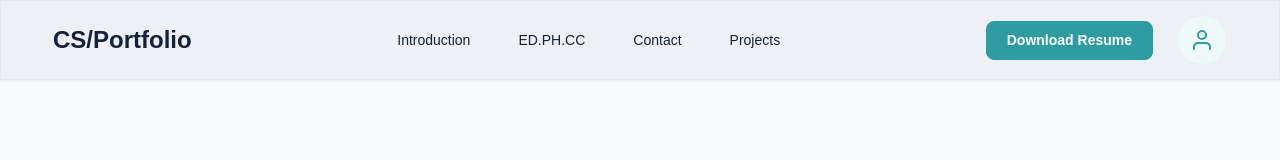
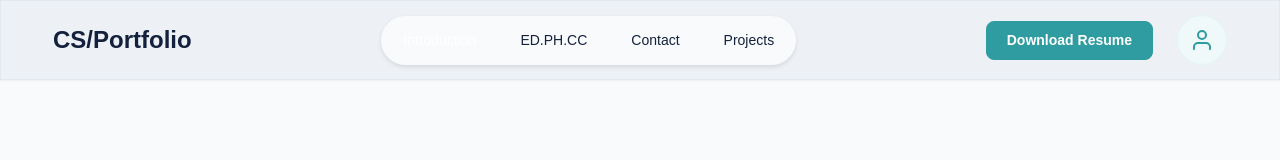
Before and after one commit to blksmth1725/cs_portfolio, a Next.js app in the folder cs_portfolio_client/: page /login in a window 1280 px wide. Shown: the top 160 px of the page. Built offline with nearby package versions, Linux system fonts and the light colour scheme; sample sign-in values are in the browser's storage.

Commit message:
Styling header routes

```diff
--- a/cs_portfolio_client/src/components/Header.tsx
+++ b/cs_portfolio_client/src/components/Header.tsx
@@ -1,6 +1,6 @@
 'use client';
 
-import { useState } from 'react';
+import { useState, useEffect, useRef } from 'react';
 import { useAuth } from '@/contexts/AuthContext';
 import { useRouter } from 'next/navigation';
 import '@/styles/components.css';
@@ -9,6 +9,10 @@ export default function Header() {
   const { isAuthenticated, logout, user } = useAuth();
   const router = useRouter();
   const [isDropdownOpen, setIsDropdownOpen] = useState(false);
+  const [activeSection, setActiveSection] = useState<string>('introduction');
+  const navRef = useRef<HTMLElement>(null);
+  const [sliderStyle, setSliderStyle] = useState({ left: 0, width: 0 });
+  const [isJiggling, setIsJiggling] = useState(false);
 
   const handleLogout = () => {
     setIsDropdownOpen(false);
@@ -27,6 +31,51 @@ export default function Header() {
     setIsDropdownOpen(!isDropdownOpen);
   };
 
+  useEffect(() => {
+    const handleSectionChange = (event: CustomEvent) => {
+      setActiveSection(event.detail);
+    };
+
+    window.addEventListener('sectionChange', handleSectionChange as EventListener);
+
+    return () => {
+      window.removeEventListener('sectionChange', handleSectionChange as EventListener);
+    };
+  }, []);
+
+  useEffect(() => {
+    const updateSliderPosition = () => {
+      if (!navRef.current) return;
+
+      const activeButton = navRef.current.querySelector(`.nav-item.active`) as HTMLElement;
+      if (activeButton) {
+        const navRect = navRef.current.getBoundingClientRect();
+        const buttonRect = activeButton.getBoundingClientRect();
+        const left = buttonRect.left - navRect.left;
+        const width = buttonRect.width;
+
+        setSliderStyle({ left, width });
+
+        // Trigger jiggle animation after slider reaches position
+        setTimeout(() => {
+          setIsJiggling(true);
+          setTimeout(() => {
+            setIsJiggling(false);
+          }, 300); // Match jiggle animation duration
+        }, 300); // Wait for slider animation to complete
+      }
+    };
+
+    // Small delay to ensure DOM is ready
+    const timer = setTimeout(updateSliderPosition, 0);
+    window.addEventListener('resize', updateSliderPosition);
+
+    return () => {
+      clearTimeout(timer);
+      window.removeEventListener('resize', updateSliderPosition);
+    };
+  }, [activeSection]);
+
   return (
     <header className="header">
       <div className="header-container">
@@ -40,28 +89,47 @@ export default function Header() {
 
           {/* Navigation - only show when authenticated */}
           {isAuthenticated && (
-            <nav className="header-nav">
+            <nav className="header-nav" ref={navRef}>
+              <div
+                className={`nav-slider ${isJiggling ? 'jiggle' : ''}`}
+                style={{
+                  left: `${sliderStyle.left}px`,
+                  width: `${sliderStyle.width}px`
+                }}
+              />
               <button
-                className="nav-item"
-                onClick={() => window.dispatchEvent(new CustomEvent('sectionChange', { detail: 'introduction' }))}
+                className={`nav-item ${activeSection === 'introduction' ? 'active' : ''}`}
+                onClick={() => {
+                  setActiveSection('introduction');
+                  window.dispatchEvent(new CustomEvent('sectionChange', { detail: 'introduction' }));
+                }}
               >
                 Introduction
               </button>
               <button
-                className="nav-item"
-                onClick={() => window.dispatchEvent(new CustomEvent('sectionChange', { detail: 'educationCertifications' }))}
+                className={`nav-item ${activeSection === 'educationCertifications' ? 'active' : ''}`}
+                onClick={() => {
+                  setActiveSection('educationCertifications');
+                  window.dispatchEvent(new CustomEvent('sectionChange', { detail: 'educationCertifications' }));
+                }}
               >
                 ED.PH.CC
               </button>
               <button
-                className="nav-item"
-                onClick={() => window.dispatchEvent(new CustomEvent('sectionChange', { detail: 'contact' }))}
+                className={`nav-item ${activeSection === 'contact' ? 'active' : ''}`}
+                onClick={() => {
+                  setActiveSection('contact');
+                  window.dispatchEvent(new CustomEvent('sectionChange', { detail: 'contact' }));
+                }}
               >
                 Contact
               </button>
               <button
-                className="nav-item"
-                onClick={() => window.dispatchEvent(new CustomEvent('sectionChange', { detail: 'projects' }))}
+                className={`nav-item ${activeSection === 'projects' ? 'active' : ''}`}
+                onClick={() => {
+                  setActiveSection('projects');
+                  window.dispatchEvent(new CustomEvent('sectionChange', { detail: 'projects' }));
+                }}
               >
                 Projects
               </button>
--- a/cs_portfolio_client/src/styles/components.css
+++ b/cs_portfolio_client/src/styles/components.css
@@ -97,26 +97,66 @@
 .header-nav {
   display: flex;
   align-items: center;
-  gap: 1rem;
+  gap: 0.75rem;
+  background: #f8fafc;
+  padding: 0.375rem;
+  border-radius: 50px;
+  box-shadow: 0 2px 4px rgba(0, 0, 0, 0.1);
+  position: relative;
+}
+
+.nav-slider {
+  position: absolute;
+  top: 0.375rem;
+  height: calc(100% - 0.75rem);
+  background: #2E9CA0;
+  border-radius: 50px;
+  transition: left 0.3s cubic-bezier(0.4, 0, 0.2, 1), width 0.3s cubic-bezier(0.4, 0, 0.2, 1);
+  box-shadow: 0 2px 4px rgba(46, 156, 160, 0.3);
+  z-index: 0;
+}
+
+.nav-slider.jiggle {
+  animation: jiggle 0.3s ease-in-out;
+}
+
+@keyframes jiggle {
+
+  0%,
+  100% {
+    transform: translateX(0);
+  }
+
+  25% {
+    transform: translateX(-3px);
+  }
+
+  75% {
+    transform: translateX(3px);
+  }
 }
 
 .nav-item {
-  background: none;
+  background: transparent;
   border: none;
   color: #14213D;
   font-size: 0.875rem;
   font-weight: 500;
   padding: 0.5rem 1rem;
-  border-radius: 6px;
+  border-radius: 50px;
   cursor: pointer;
-  transition: all 0.2s ease;
+  transition: color 0.2s ease;
   text-decoration: none;
+  position: relative;
+  z-index: 1;
 }
 
-.nav-item:hover {
-  background: #f0f9f9;
+.nav-item:hover:not(.active) {
   color: #2E9CA0;
-  transform: translateY(-1px);
+}
+
+.nav-item.active {
+  color: white;
 }
 
 .nav-item.download-btn {
```
